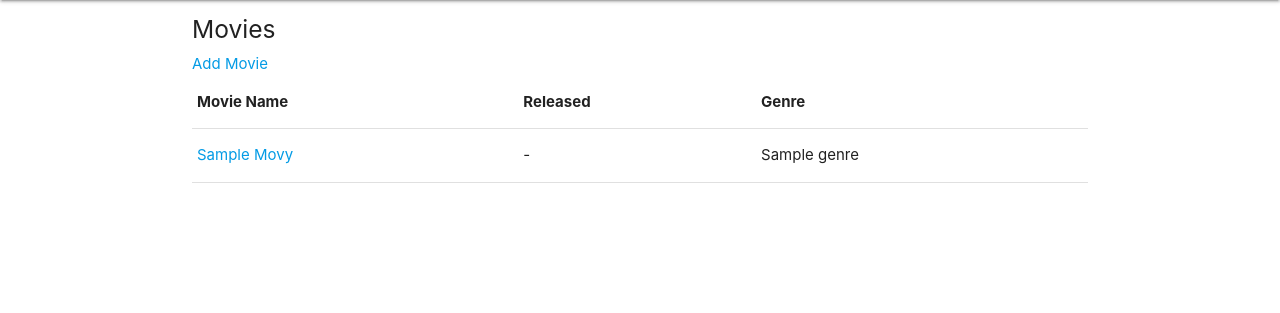
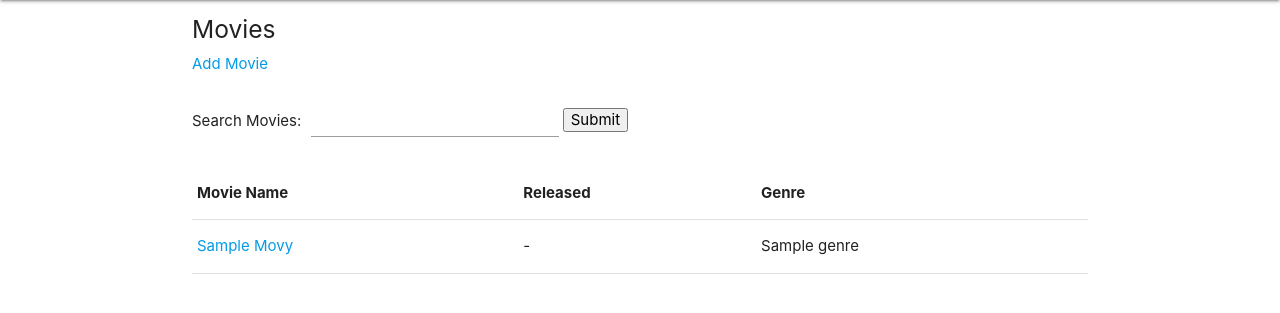
Before and after one commit to akenworthy87/ci-milestone3, a Flask app: page /movies in a window 1280 px wide. Shown: the part 64-377 px from the top of the page. Run offline with Flask 2, Linux system fonts and the light colour scheme; a database or web service that is not in the repository returns one stand-in record (values such as "Sample title"); some libraries are stand-ins or nearby versions.

Commit message:
Added search functionality

```diff
--- a/app.py
+++ b/app.py
@@ -29,6 +29,18 @@ Returns a list of movie records, by name ASC
 @app.route('/movies')
 def list_movies():
     return render_template("movies/movies.html", movies=mongo.db.movies.find().sort('movie_name', 1))
+
+'''
+Takes input from search field
+Converts to lowercase (all movie names are stored as lowercase in DB)
+Finds results, including partial matches, and renders list template
+'''
+## Search Movies
+@app.route('/movies/search', methods=['POST'])
+def search_movies():
+    query = request.form.get('msearch').lower()
+    results = mongo.db.movies.find({"movie_name":{'$regex': query}}).sort('movie_name', 1)
+    return render_template("movies/movies.html", movies=results)
 
 ## View Movie
 '''
@@ -92,17 +104,6 @@ def update_movie(movie_id):
 
     moviesDB.update_one( {'_id': ObjectId(movie_id)},
                          {"$set":movie_form})
-    # {"$set":{
-    #     'movie_name': request.form.get('movie_name').lower(),
-    #     'art': request.form.get('art'),
-    #     'released': int(request.form.get('released') or 0),
-    #     'genre': request.form.get('genre'),
-    #     'runtime':int(request.form.get('runtime') or 0),
-    #     'rating':request.form.get('rating'),
-    #     'director':request.form.get('director'),
-    #     'plot':request.form.get('plot'),
-    #     'meta.date_updated':datetime.utcnow()
-    # }})
     return redirect(url_for('view_movie', movie_id=movie_id))
 
 ## Delete movie functions
--- a/templates/movies/createmovie.html
+++ b/templates/movies/createmovie.html
@@ -1,4 +1,5 @@
-{% extends 'base.html' %} {% block content %}
+{% extends 'base.html' %}
+{% block content %}
 <h4>Add Movie</h4>
 
 <!--Displays errors if validator returns them-->
--- a/templates/movies/editmovie.html
+++ b/templates/movies/editmovie.html
@@ -1,4 +1,5 @@
-{% extends 'base.html' %} {% block content %}
+{% extends 'base.html' %}
+{% block content %}
 <h4>Edit Movie: {{movie.movie_name}}</h4>
 
 <!--Displays errors if validator returns them-->
--- a/templates/movies/movies.html
+++ b/templates/movies/movies.html
@@ -1,7 +1,18 @@
-{% extends 'base.html' %} {% block content %}
+{% extends 'base.html' %}
+{% block content %}
 <!--Movies Table-->
 <h5>Movies</h5>
 <a href="{{url_for('add_movie')}}">Add Movie</a>
+
+<form action="{{url_for('search_movies')}}" method="POST">
+    <div class="col s12">
+        Search Movies:
+        <div class="input-field inline">
+            <input type="search" id="msearch" name="msearch">
+        </div>
+        <input type="submit">
+    </div>
+</form>
 <!--Lists all movie records, ordered by name-->
 {% include 'movies/movietable.html' %}
 {% endblock %}
--- a/templates/movies/viewmovie.html
+++ b/templates/movies/viewmovie.html
@@ -1,4 +1,5 @@
-{% extends 'base.html' %} {% block content %}
+{% extends 'base.html' %}
+{% block content %}
 
 <!--Title section-->
 <div class="row">
```
Also changed, not shown: templates/index.html (+4 -4 lines).
